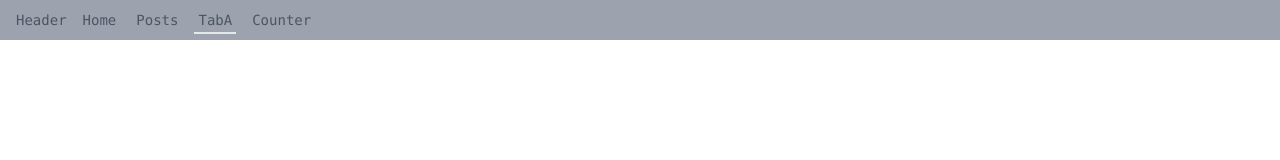
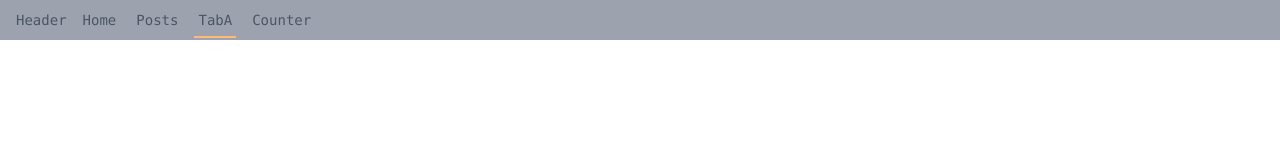
Before and after one commit to hironomiu/next-sample, a Next.js app: page /tab-a in a window 1280 px wide. Shown: the top 160 px of the page. Built offline with nearby package versions, Linux system fonts and the light colour scheme.

Commit message:
commited

```diff
--- a/components/Header.tsx
+++ b/components/Header.tsx
@@ -10,8 +10,8 @@ const Header = () => {
         <span>Header</span>
         <Link href="/">
           <a
-            className={`py-1 px-1  hover:border-b-2 ${
-              router.pathname === '/' ? 'border-b-2' : null
+            className={`py-2 px-1 hover:border-b-2 ${
+              router.pathname === '/' ? 'border-b-2 border-orange-300' : null
             }`}
             data-testid="home-nav"
           >
@@ -20,8 +20,10 @@ const Header = () => {
         </Link>
         <Link href="/posts">
           <a
-            className={`py-1 px-1  hover:border-b-2 ${
-              router.pathname === '/posts' ? 'border-b-2' : null
+            className={`py-2 px-1  hover:border-b-2 ${
+              router.pathname === '/posts'
+                ? 'border-b-2 border-orange-300'
+                : null
             }`}
             data-testid="posts-nav"
           >
@@ -30,8 +32,10 @@ const Header = () => {
         </Link>
         <Link href="/tab-a">
           <a
-            className={`py-1 px-1  hover:border-b-2 ${
-              router.pathname === '/tab-a' ? 'border-b-2' : null
+            className={`py-2 px-1  hover:border-b-2 ${
+              router.pathname === '/tab-a'
+                ? 'border-b-2 border-orange-300'
+                : null
             }`}
             data-testid="tab-a-nav"
           >
@@ -40,8 +44,10 @@ const Header = () => {
         </Link>
         <Link href="/counter">
           <a
-            className={`py-1 px-1  hover:border-b-2 ${
-              router.pathname === '/counter' ? 'border-b-2' : null
+            className={`py-2 px-1  hover:border-b-2 ${
+              router.pathname === '/counter'
+                ? 'border-b-2 border-orange-300'
+                : null
             }`}
             data-testid="counter-nav"
           >
```
